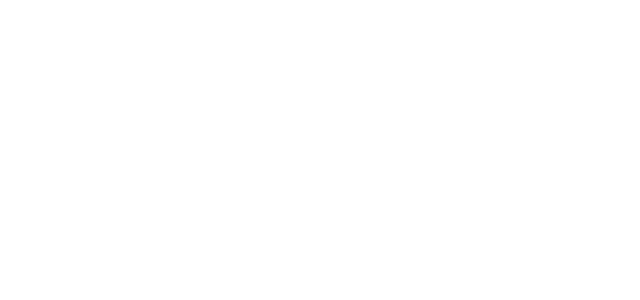
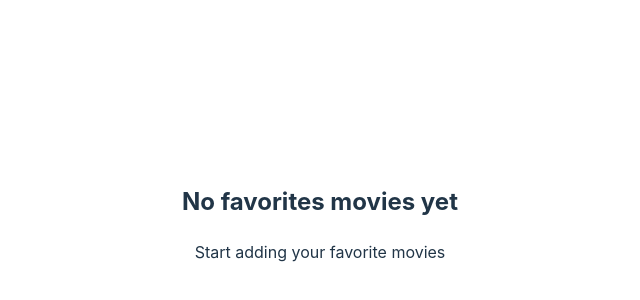
Before and after one commit to JoseParra28/movie-app, a React (Vite) app: page /favorites in a window 1280 px wide. Shown: the part 178-478 px from the top of the page, without its empty margins (320-960 px from the left). Built offline with nearby package versions, Linux system fonts and the light colour scheme.

Commit message:
favorites
added favorites pages "install react-router-dom"

```diff
--- a/src/App.jsx
+++ b/src/App.jsx
@@ -1,12 +1,19 @@
 import './App.css'
-import MovieCard from './components/MovieCard'
+import Favorites from './pages/Favorites';
 import Home from './pages/Home';
+import { Routes, Route } from 'react-router-dom';
+
 
 
 function App() {
 
   return (
-    <main className='main-content'></main>
+    <main className='main-content'>
+      <Routes>
+        <Route path='/' element={<Home/>}/>
+        <Route path='/favorites' element={<Favorites/>}/>
+      </Routes>
+    </main>
   );
 }
 
--- a/src/pages/Favorites.jsx
+++ b/src/pages/Favorites.jsx
@@ -1,11 +1,11 @@
 
-const Favorite = () => {
+const Favorites = () => {
     return (
         <div className="favorites-empty">
             <h2>No favorites movies yet</h2>
-            <p>Star adding your favorite movies</p>
+            <p>Start adding your favorite movies</p>
         </div>
     )
 }
 
-export default Favorite
+export default Favorites
```
